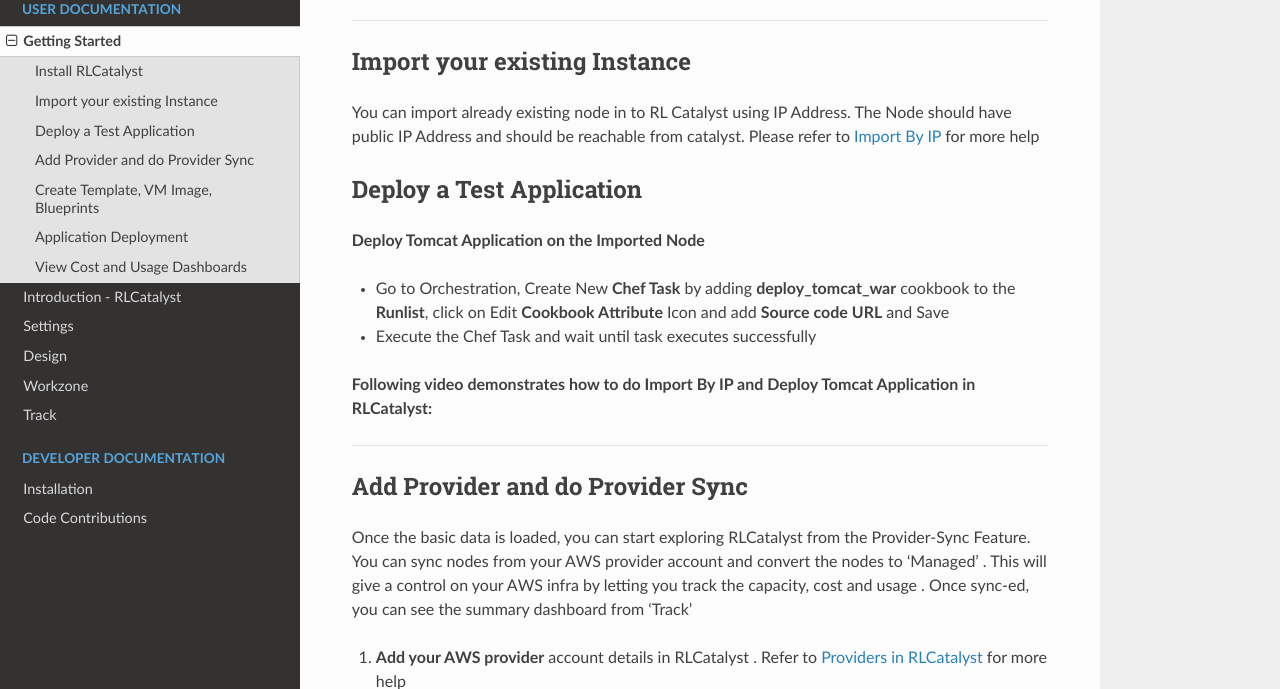
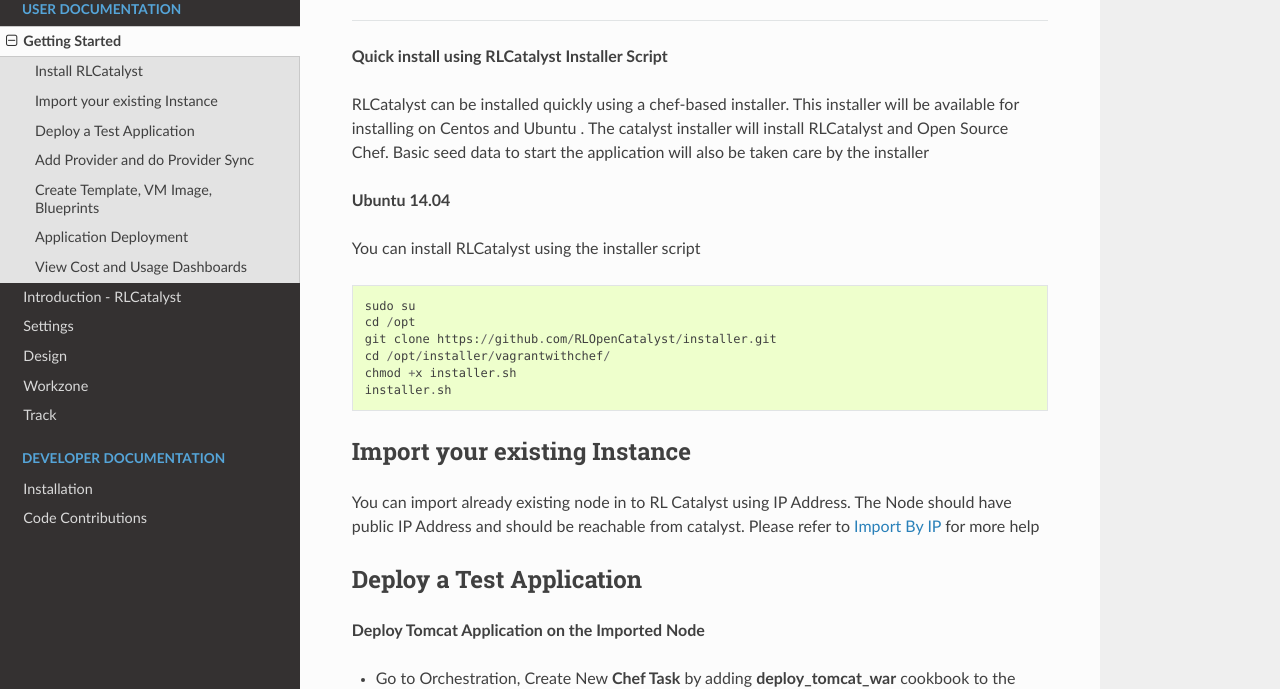
Before and after one commit to RLOpenCatalyst/catdocs, a Sphinx documentation site: the page built from Catalyst/source/gettingstarted.rst, in a window 1280 px wide and 900 px high, scrolled down 1177 px, cut to the strip 211-900 px from the top of the window. Built offline with Sphinx 7.4.7 and the Read the Docs theme 2.0.0, drawn with Linux system fonts in a browser that asks for light colours; some of the changed text lies outside the part shown.

Commit message:
New Changes

```diff
--- a/Catalyst/source/gettingstarted.rst
+++ b/Catalyst/source/gettingstarted.rst
@@ -39,6 +39,20 @@
 
 *****
 
+**Quick install using RLCatalyst Installer Script**
+
+RLCatalyst can be installed quickly using a chef-based installer. This installer will be available for installing on Centos and Ubuntu . The catalyst installer will install RLCatalyst and Open Source Chef. Basic seed data to start the application will also be taken care by the installer
+
+**Ubuntu 14.04**
+
+You can install RLCatalyst using the installer script ::
+
+    sudo su
+    cd /opt
+    git clone https://github.com/RLOpenCatalyst/installer.git
+    cd /opt/installer/vagrantwithchef/
+    chmod +x installer.sh
+    installer.sh
 
 Import your existing Instance
 ^^^^^^^^^^^^^^^^^^^^^^^^^^^^^
```
Also changed, not shown: other parts of Catalyst/source/gettingstarted.rst (+1 -1 lines).
